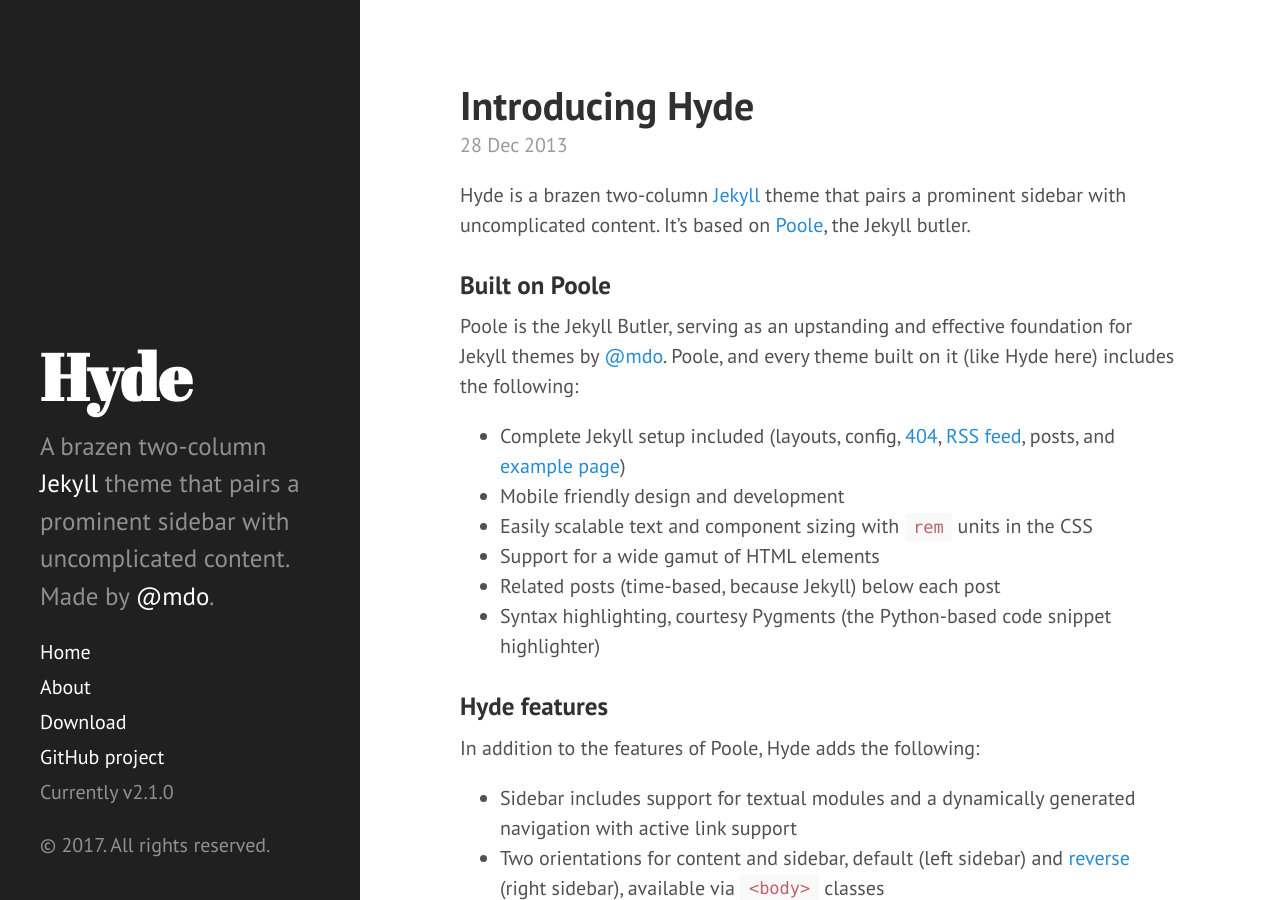
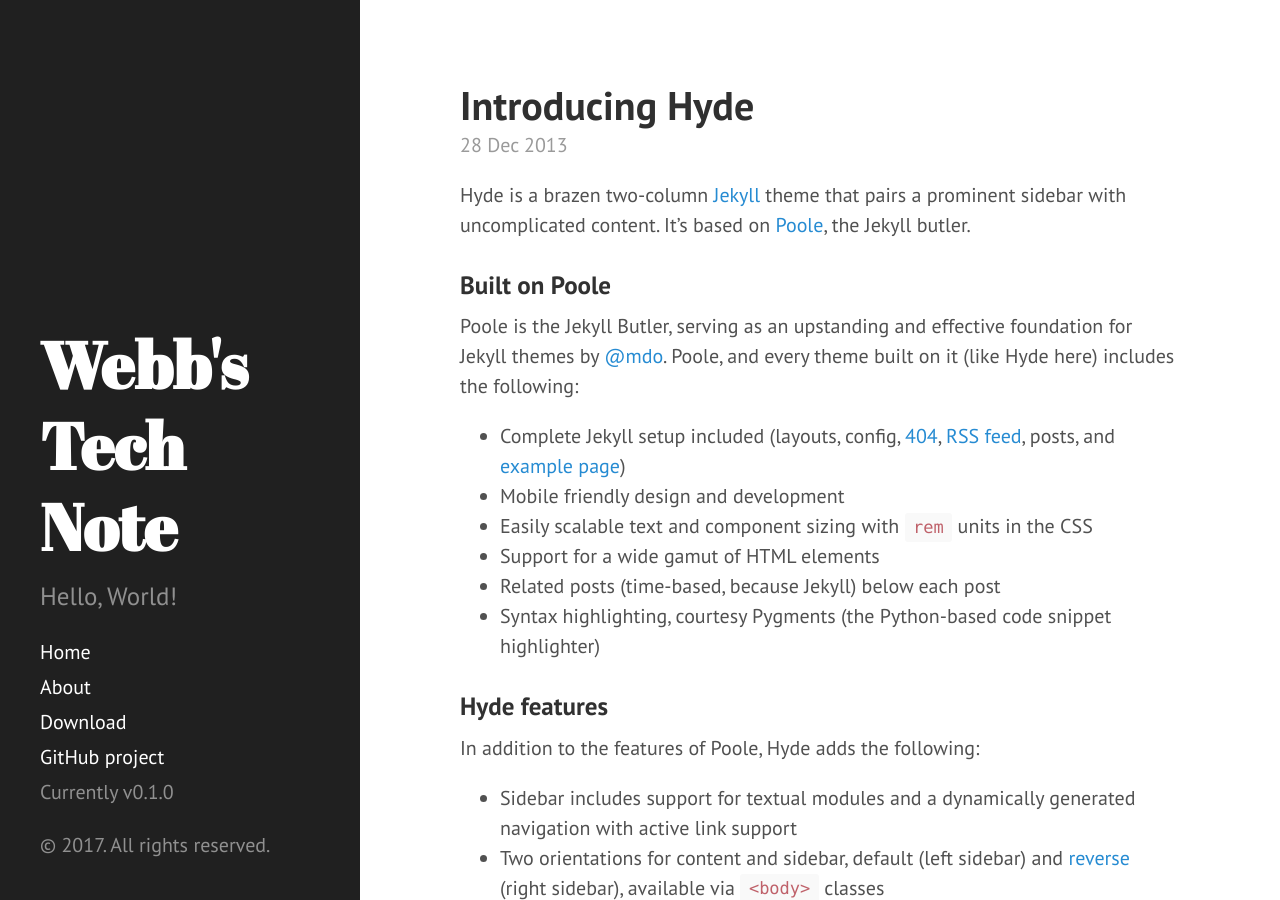
Before and after one commit to uWayLu/jekyll-hyde, a Jekyll site: the page built from index.html, in a window 1280 px wide and 900 px high. Built offline with Jekyll 4.4.1, drawn with Linux system fonts in a browser that asks for light colours; Markdown is read by kramdown in place of the engine named in the settings; the list of posts is cut into pages by our own code.

Commit message:
modified _config.yml

```diff
--- a/_config.yml
+++ b/_config.yml
@@ -1,26 +1,25 @@
 # Dependencies
 markdown:         redcarpet
 highlighter:      pygments
+plugins:          ["jekyll-paginate", "jekyll-gist"]
 
 # Permalinks
 permalink:        pretty
-relative_permalinks: true
 
 # Setup
-title:            Hyde
-tagline:          'A Jekyll theme'
-description:      'A brazen two-column <a href="http://jekyllrb.com" target="_blank">Jekyll</a> theme that pairs a prominent sidebar with uncomplicated content. Made by <a href="https://twitter.com/mdo" target="_blank">@mdo</a>.'
-url:              http://hyde.getpoole.com
+title:            Webb's Tech Note
+tagline:          'Web developement notes'
+description:      'Hello, World!'
+url:              http://uwaylu.github.io/
 baseurl:          /
 
-author:
-  name:           'Mark Otto'
-  url:            https://twitter.com/mdo
+author:           Webb Lu
+name:            'Webb Lu'
+url:              http://uwaylu.github.io/
 
 paginate:         5
 
 # Custom vars
-version:          2.1.0
+version:          0.1.0
 
-github:
-  repo:           https://github.com/poole/hyde
+github:           uWayLu
```
